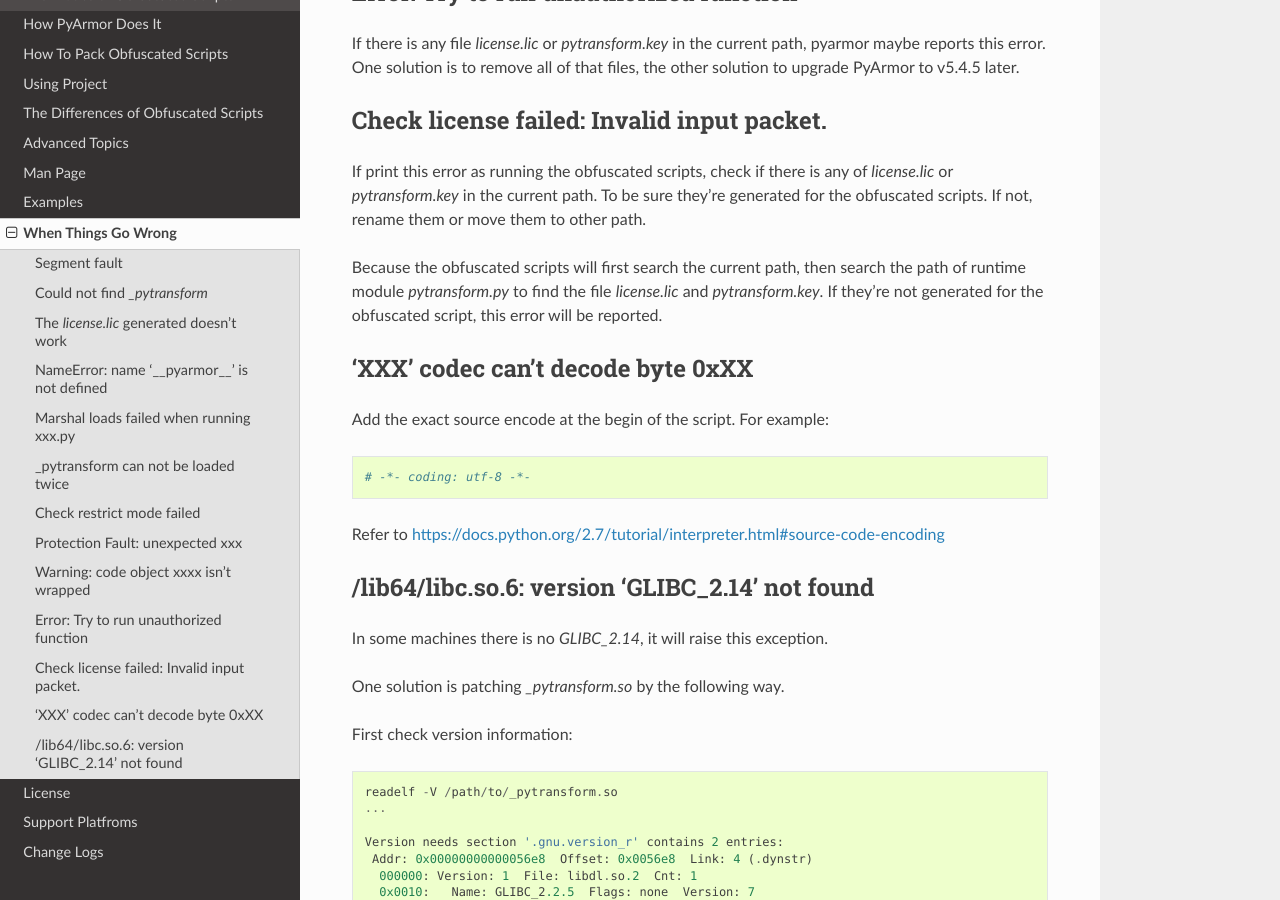
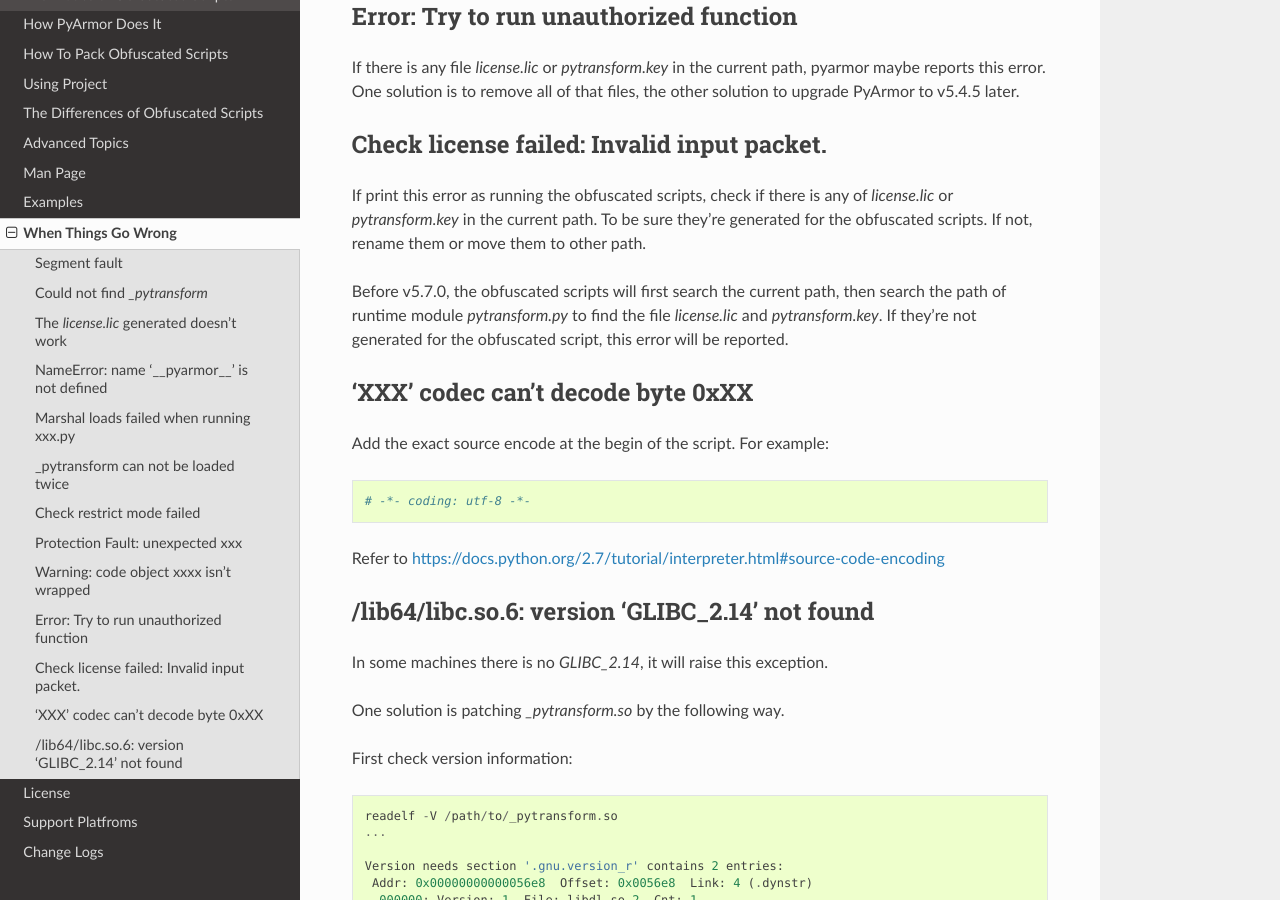
Before and after one commit to dashingsoft/pyarmor, a Sphinx documentation site: the page built from docs/questions.rst, in a window 1280 px wide and 900 px high, scrolled down 3724 px. Built offline with Sphinx 7.4.7 and the Read the Docs theme 2.0.0, drawn with Linux system fonts in a browser that asks for light colours; some of the changed text lies outside the part shown.

Commit message:
Refine doc

```diff
--- a/docs/questions.rst
+++ b/docs/questions.rst
@@ -27,8 +27,8 @@
 Could not find `_pytransform`
 -----------------------------
 
-Generally, the dynamic library `_pytransform` is in the same path of
-obfuscated scripts. It may be:
+Generally, the dynamic library `_pytransform` is in the :ref:`runtime package`,
+before v5.7.0, it's in the same path of obfuscated scripts. It may be:
 
 * `_pytransform.so` in Linux
 * `_pytransform.dll` in Windows
@@ -186,10 +186,10 @@
 be sure they're generated for the obfuscated scripts. If not, rename
 them or move them to other path.
 
-Because the obfuscated scripts will first search the current path,
-then search the path of runtime module `pytransform.py` to find the
-file `license.lic` and `pytransform.key`. If they're not generated for
-the obfuscated script, this error will be reported.
+Before v5.7.0, the obfuscated scripts will first search the current path, then
+search the path of runtime module `pytransform.py` to find the file
+`license.lic` and `pytransform.key`. If they're not generated for the obfuscated
+script, this error will be reported.
 
 'XXX' codec can't decode byte 0xXX
 ----------------------------------
```
Also changed, not shown: docs/advanced.rst (+6 -1 lines), docs/man.rst (+8 -13 lines).
